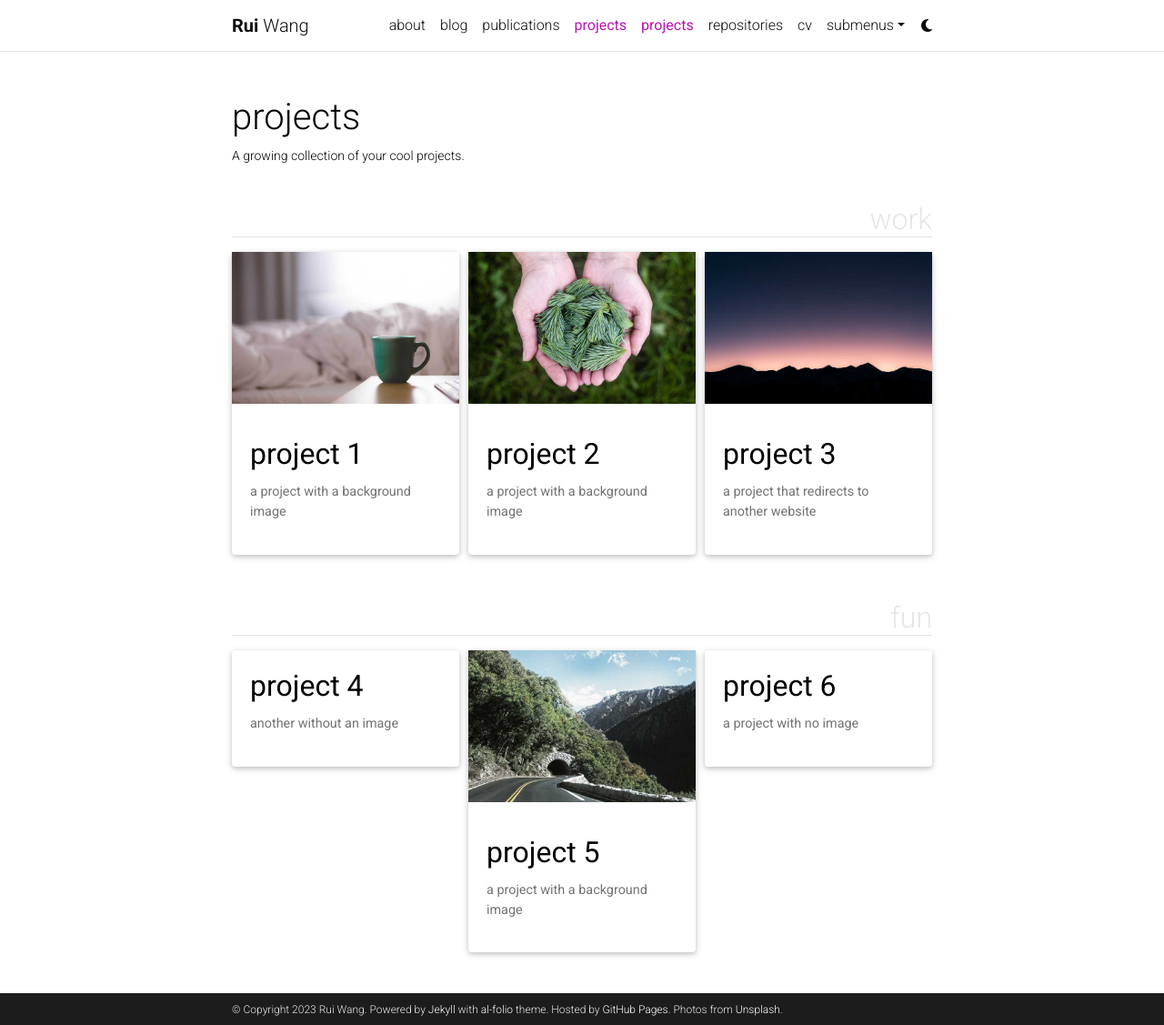
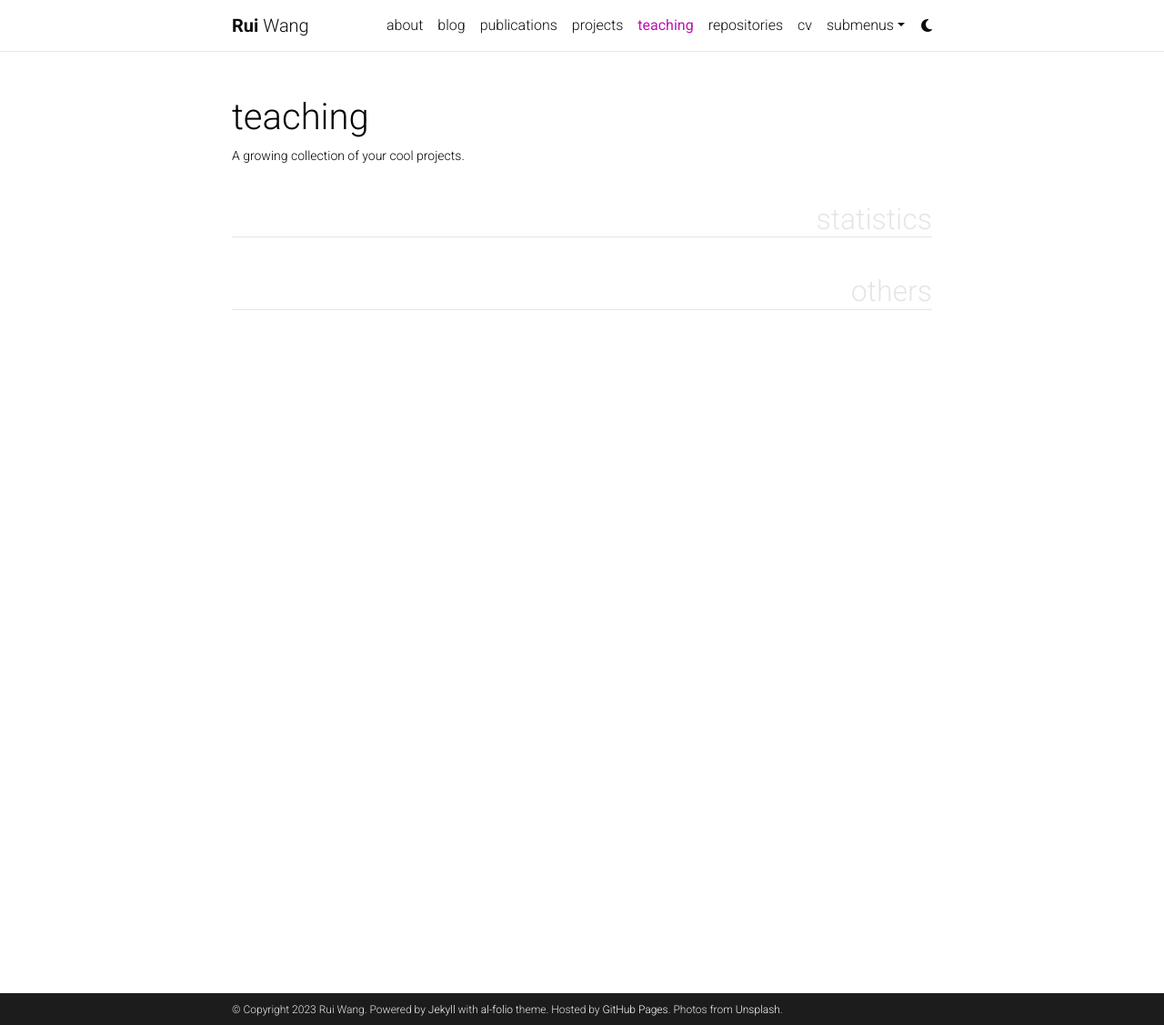
Before and after one commit to wangrui24/wangrui, a Jekyll site: the page built from _pages/teaching.md, in a window 1280 px wide and 1127 px high. Shown: the whole window at 91% size. Built offline with Jekyll 4.4.1, drawn with Linux system fonts in a browser that asks for light colours; full-size pictures stand in for the smaller copies a plugin makes; comment, search, counter and statistics services are not loaded; a style sheet for code colours, icons or effects is not loaded.

Commit message:
Update teaching.md

```diff
--- a/_pages/teaching.md
+++ b/_pages/teaching.md
@@ -1,11 +1,11 @@
 ---
 layout: page
-title: projects
-permalink: /projects/
+title: teaching
+permalink: /teaching/
 description: A growing collection of your cool projects.
 nav: true
 nav_order: 2
-display_categories: [work, fun]
+display_categories: [statistics, others]
 horizontal: false
 ---
 
```
